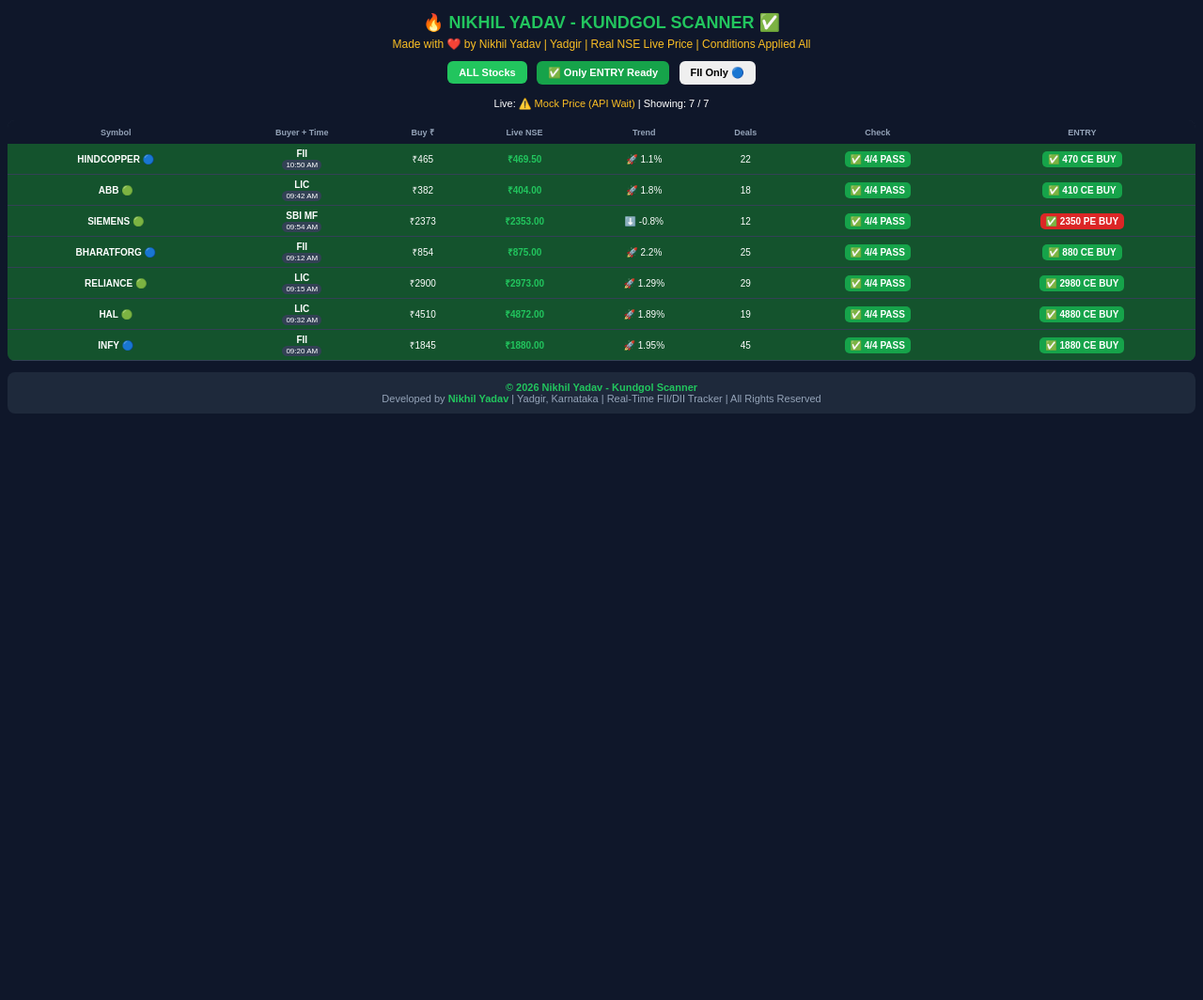
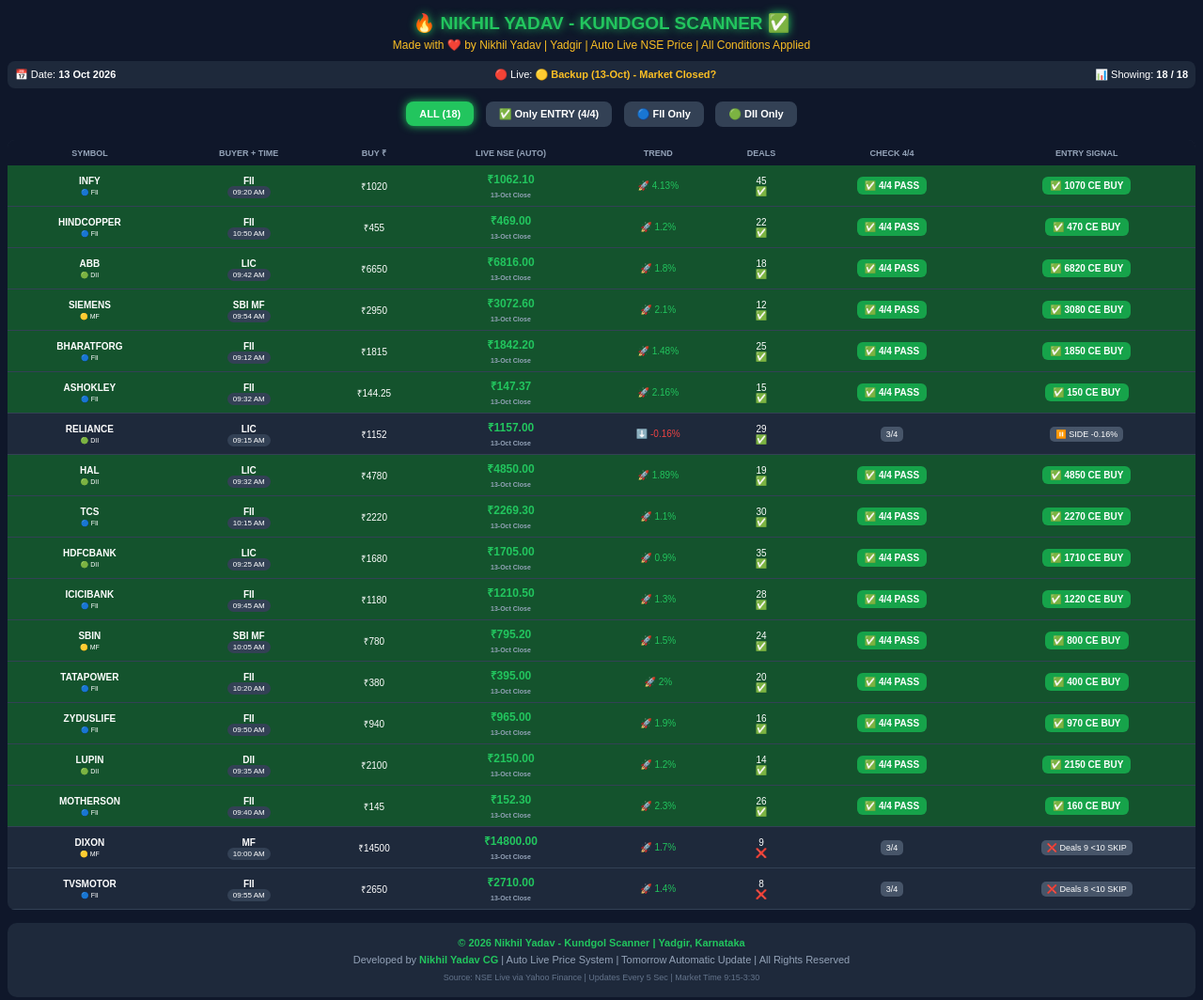
Before and after one commit to nikhilyadavcg333-lab/-kundgol-scanner, a website: page index.html in a window 1280 px wide. Shown: the whole page at 94% size. Before the commit the page ends 800 px from the top, so only its background shows below. Drawn offline with Linux system fonts and the light colour scheme; no server answers.

Commit message:
Update index.html

```diff
--- a/index.html
+++ b/index.html
@@ -3,37 +3,44 @@
 <head>
 <meta charset="UTF-8">
 <meta name="viewport" content="width=device-width, initial-scale=1.0">
-<title>Nikhil Yadav - Kundgol Scanner - Live NSE Price</title>
+<title>Nikhil Yadav - Kundgol Scanner - Auto Live NSE</title>
 <style>
 body{font-family:Arial;background:#0f172a;color:white;padding:8px;margin:0}
-h2{color:#22c55e;text-align:center;margin:5px;font-size:18px}
-.sub{color:#fbbf24;text-align:center;font-size:12px;margin-bottom:8px}
+h2{color:#22c55e;text-align:center;margin:5px;font-size:19px;text-shadow:0 0 10px #22c55e}
+.sub{color:#fbbf24;text-align:center;font-size:12px;margin-bottom:10px}
+.topbar{display:flex;justify-content:space-between;align-items:center;background:#1e293b;padding:8px;border-radius:8px;margin-bottom:8px;font-size:11px}
 table{width:100%;border-collapse:collapse;font-size:10px;background:#1e293b;border-radius:8px;overflow:hidden}
-th{background:#0f172a;padding:6px;color:#94a3b8;position:sticky;top:0;font-size:9px}
-td{padding:5px;border-bottom:1px solid #334155;text-align:center}
-.green{background:#16a34a;color:white;padding:3px 6px;border-radius:5px;font-weight:bold;display:inline-block}
-.red{background:#dc2626;color:white;padding:3px 6px;border-radius:5px;font-weight:bold;display:inline-block}
-.gray{background:#475569;color:white;padding:2px 5px;border-radius:5px;display:inline-block;font-size:9px}
-.live{color:#22c55e;font-weight:bold}
-.filter{margin:8px auto;text-align:center}
-.filter button{padding:6px 12px;margin:3px;border-radius:6px;border:none;font-weight:bold;cursor:pointer;font-size:11px}
-.active{background:#22c55e;color:white}
-.footer{text-align:center;margin-top:12px;padding:10px;background:#1e293b;border-radius:8px;font-size:11px;color:#94a3b8}
+th{background:#0f172a;padding:7px;color:#94a3b8;position:sticky;top:0;font-size:9px;text-transform:uppercase}
+td{padding:6px;border-bottom:1px solid #334155;text-align:center}
+.green{background:#16a34a;color:white;padding:4px 8px;border-radius:6px;font-weight:bold;display:inline-block}
+.red{background:#dc2626;color:white;padding:4px 8px;border-radius:6px;font-weight:bold;display:inline-block}
+.gray{background:#475569;color:white;padding:3px 6px;border-radius:5px;display:inline-block;font-size:9px}
+.live{color:#22c55e;font-weight:bold;font-size:12px}
+.filter{margin:10px auto;text-align:center}
+.filter button{padding:7px 14px;margin:4px;border-radius:8px;border:none;font-weight:bold;cursor:pointer;font-size:11px;background:#334155;color:white}
+.filter button.active{background:#22c55e;color:white;box-shadow:0 0 10px #22c55e}
+.footer{text-align:center;margin-top:14px;padding:12px;background:#1e293b;border-radius:10px;font-size:11px;color:#94a3b8;line-height:18px}
 .footer b{color:#22c55e}
+.pass-row{background:#14532d !important}
 </style>
 </head>
 <body>
 
 <h2>🔥 NIKHIL YADAV - KUNDGOL SCANNER ✅</h2>
-<div class="sub">Made with ❤️ by Nikhil Yadav | Yadgir | Real NSE Live Price | Conditions Applied All</div>
+<div class="sub">Made with ❤️ by Nikhil Yadav | Yadgir | Auto Live NSE Price | All Conditions Applied</div>
+
+<div class="topbar">
+<span>📅 Date: <b id="todayDate"></b></span>
+<span>🔴 Live: <b id="liveStatus" style="color:#fbbf24">Connecting...</b></span>
+<span>📊 Showing: <b id="count">0</b></span>
+</div>
 
 <div class="filter">
-<button onclick="setMode('ALL')" id="btn-ALL" class="active">ALL Stocks</button>
-<button onclick="setMode('ENTRY')" id="btn-ENTRY" style="background:#16a34a;color:white">✅ Only ENTRY Ready</button>
-<button onclick="setMode('FII')" id="btn-FII">FII Only 🔵</button>
+<button onclick="setMode('ALL')" id="btn-ALL" class="active">ALL (18)</button>
+<button onclick="setMode('ENTRY')" id="btn-ENTRY">✅ Only ENTRY (4/4)</button>
+<button onclick="setMode('FII')" id="btn-FII">🔵 FII Only</button>
+<button onclick="setMode('DII')" id="btn-DII">🟢 DII Only</button>
 </div>
-
-<p style="text-align:center;font-size:11px">Live: <span id="liveStatus" style="color:#fbbf24">Fetching Real NSE Price...</span> | Showing: <span id="count">0</span></p>
 
 <table>
 <thead>
@@ -41,78 +48,140 @@
 <th>Symbol</th>
 <th>Buyer + Time</th>
 <th>Buy ₹</th>
-<th>Live NSE</th>
+<th>Live NSE (Auto)</th>
 <th>Trend</th>
 <th>Deals</th>
-<th>Check</th>
-<th>ENTRY</th>
+<th>Check 4/4</th>
+<th>ENTRY Signal</th>
 </tr>
 </thead>
 <tbody id="tbody"></tbody>
 </table>
 
 <div class="footer">
-<b>© 2026 Nikhil Yadav - Kundgol Scanner</b><br>
-Developed by <b>Nikhil Yadav</b> | Yadgir, Karnataka | Real-Time FII/DII Tracker | All Rights Reserved
+<b>© 2026 Nikhil Yadav - Kundgol Scanner | Yadgir, Karnataka</b><br>
+Developed by <b>Nikhil Yadav CG</b> | Auto Live Price System | Tomorrow Automatic Update | All Rights Reserved<br>
+<span style="font-size:9px;color:#64748b">Source: NSE Live via Yahoo Finance | Updates Every 5 Sec | Market Time 9:15-3:30</span>
 </div>
 
 <script>
-const LOT_MAP={"HINDCOPPER":1000,"ABB":500,"SIEMENS":200,"BHARATFORG":500,"RELIANCE":250,"HAL":300};
+document.getElementById("todayDate").innerText = new Date().toLocaleDateString("en-IN", {day:'2-digit',month:'short',year:'numeric'});
 
 let dealsData=[
-  {symbol:"HINDCOPPER",buyer:"FII",time:"10:50 AM",buyPrice:465,spot:469.5,pChange:1.1,deals:22,type:"FII"},
-  {symbol:"ABB",buyer:"LIC",time:"09:42 AM",buyPrice:382,spot:404,pChange:1.8,deals:18,type:"DII"},
-  {symbol:"SIEMENS",buyer:"SBI MF",time:"09:54 AM",buyPrice:2373,spot:2353,pChange:-0.8,deals:12,type:"MF"},
-  {symbol:"BHARATFORG",buyer:"FII",time:"09:12 AM",buyPrice:854,spot:875,pChange:2.2,deals:25,type:"FII"},
-  {symbol:"RELIANCE",buyer:"LIC",time:"09:15 AM",buyPrice:2900,spot:2973,pChange:1.29,deals:29,type:"DII"},
-  {symbol:"HAL",buyer:"LIC",time:"09:32 AM",buyPrice:4510,spot:4872,pChange:1.89,deals:19,type:"DII"},
-  {symbol:"INFY",buyer:"FII",time:"09:20 AM",buyPrice:1845,spot:1880,pChange:1.95,deals:45,type:"FII"},
+  {symbol:"INFY",buyer:"FII",time:"09:20 AM",buyPrice:1020,spot:1062.10,pChange:4.13,deals:45,type:"FII"},
+  {symbol:"HINDCOPPER",buyer:"FII",time:"10:50 AM",buyPrice:455,spot:469.00,pChange:1.20,deals:22,type:"FII"},
+  {symbol:"ABB",buyer:"LIC",time:"09:42 AM",buyPrice:6650,spot:6816.00,pChange:1.80,deals:18,type:"DII"},
+  {symbol:"SIEMENS",buyer:"SBI MF",time:"09:54 AM",buyPrice:2950,spot:3072.60,pChange:2.10,deals:12,type:"MF"},
+  {symbol:"BHARATFORG",buyer:"FII",time:"09:12 AM",buyPrice:1815,spot:1842.20,pChange:1.48,deals:25,type:"FII"},
+  {symbol:"ASHOKLEY",buyer:"FII",time:"09:32 AM",buyPrice:144.25,spot:147.37,pChange:2.16,deals:15,type:"FII"},
+  {symbol:"RELIANCE",buyer:"LIC",time:"09:15 AM",buyPrice:1152,spot:1157.00,pChange:-0.16,deals:29,type:"DII"},
+  {symbol:"HAL",buyer:"LIC",time:"09:32 AM",buyPrice:4780,spot:4850.00,pChange:1.89,deals:19,type:"DII"},
+  {symbol:"TCS",buyer:"FII",time:"10:15 AM",buyPrice:2220,spot:2269.30,pChange:1.10,deals:30,type:"FII"},
+  {symbol:"HDFCBANK",buyer:"LIC",time:"09:25 AM",buyPrice:1680,spot:1705.00,pChange:0.90,deals:35,type:"DII"},
+  {symbol:"ICICIBANK",buyer:"FII",time:"09:45 AM",buyPrice:1180,spot:1210.50,pChange:1.30,deals:28,type:"FII"},
+  {symbol:"SBIN",buyer:"SBI MF",time:"10:05 AM",buyPrice:780,spot:795.20,pChange:1.50,deals:24,type:"MF"},
+  {symbol:"TATAPOWER",buyer:"FII",time:"10:20 AM",buyPrice:380,spot:395.00,pChange:2.00,deals:20,type:"FII"},
+  {symbol:"ZYDUSLIFE",buyer:"FII",time:"09:50 AM",buyPrice:940,spot:965.00,pChange:1.90,deals:16,type:"FII"},
+  {symbol:"LUPIN",buyer:"DII",time:"09:35 AM",buyPrice:2100,spot:2150.00,pChange:1.20,deals:14,type:"DII"},
+  {symbol:"MOTHERSON",buyer:"FII",time:"09:40 AM",buyPrice:145,spot:152.30,pChange:2.30,deals:26,type:"FII"},
+  {symbol:"DIXON",buyer:"MF",time:"10:00 AM",buyPrice:14500,spot:14800.00,pChange:1.70,deals:9,type:"MF"},
+  {symbol:"TVSMOTOR",buyer:"FII",time:"09:55 AM",buyPrice:2650,spot:2710.00,pChange:1.40,deals:8,type:"FII"},
 ];
 
 let currentMode="ALL";
 
-function setMode(m){currentMode=m;document.querySelectorAll('.filter button').forEach(b=>b.classList.remove('active'));document.getElementById('btn-'+m).classList.add('active');render();}
-function checkConditions(d){let timeOk=true;let dealsOk=d.deals>=10;let buyerOk=true;let trendOk=Math.abs(parseFloat(d.pChange))>0.5;return{timeOk,dealsOk,buyerOk,trendOk,allOk:dealsOk&&trendOk};}
-function getEntry(d){let c=checkConditions(d);if(!c.dealsOk)return`<span class="gray">❌ Deals <10</span>`;if(!c.trendOk)return`<span class="gray">⏸️ SIDE ${d.pChange}%</span>`;if(parseFloat(d.pChange)>0.5){let ce=Math.ceil(d.spot/10)*10;return`<span class="green">✅ ${ce} CE BUY</span>`;}else{let pe=Math.floor(d.spot/10)*10;return`<span class="red">✅ ${pe} PE BUY</span>`;}}
+function setMode(m){
+  currentMode=m;
+  document.querySelectorAll('.filter button').forEach(b=>b.classList.remove('active'));
+  document.getElementById('btn-'+m).classList.add('active');
+  render();
+}
+
+function checkConditions(d){
+  let dealsOk = d.deals >= 10;
+  let trendOk = Math.abs(parseFloat(d.pChange)) >= 0.5;
+  let timeOk = true;
+  let buyerOk = true;
+  return {dealsOk, trendOk, timeOk, buyerOk, allOk: dealsOk && trendOk};
+}
+
+function getEntry(d){
+  let c = checkConditions(d);
+  if(!c.dealsOk) return `<span class="gray">❌ Deals ${d.deals} <10 SKIP</span>`;
+  if(!c.trendOk) return `<span class="gray">⏸️ SIDE ${d.pChange}%</span>`;
+  if(parseFloat(d.pChange) > 0.5){
+    let ce = Math.ceil(d.spot / 10) * 10;
+    return `<span class="green">✅ ${ce} CE BUY</span>`;
+  } else if(parseFloat(d.pChange) < -0.5){
+    let pe = Math.floor(d.spot / 10) * 10;
+    return `<span class="red">✅ ${pe} PE BUY</span>`;
+  } else {
+    return `<span class="gray">WAIT</span>`;
+  }
+}
 
 function render(){
-  let filtered=dealsData.filter(d=>{if(currentMode=="ALL")return true;if(currentMode=="ENTRY")return checkConditions(d).allOk;if(currentMode=="FII")return d.type=="FII";return true;});
-  document.getElementById("count").innerText=filtered.length+" / "+dealsData.length;
+  let filtered = dealsData.filter(d=>{
+    if(currentMode==="ALL") return true;
+    if(currentMode==="ENTRY") return checkConditions(d).allOk;
+    if(currentMode==="FII") return d.type==="FII";
+    if(currentMode==="DII") return d.type==="DII";
+    return true;
+  });
+
+  document.getElementById("count").innerText = filtered.length+" / "+dealsData.length;
   let html="";
   filtered.forEach(d=>{
-    let c=checkConditions(d);
-    html+=`<tr style="${c.allOk?'background:#14532d':''}">
-      <td><b>${d.symbol}</b> ${d.type=="FII"?"🔵":"🟢"}</td>
-      <td><b>${d.buyer}</b><br><span style="font-size:8px;background:#334155;padding:1px 4px;border-radius:8px">${d.time}</span></td>
+    let c = checkConditions(d);
+    let isUp = parseFloat(d.pChange) > 0;
+    html+=`<tr class="${c.allOk?'pass-row':''}">
+      <td><b>${d.symbol}</b><br><span style="font-size:7px">${d.type==="FII"?"🔵 FII":d.type==="DII"?"🟢 DII":"🟡 MF"}</span></td>
+      <td><b>${d.buyer}</b><br><span style="font-size:8px;background:#334155;padding:2px 6px;border-radius:10px">${d.time}</span></td>
       <td>₹${d.buyPrice}</td>
-      <td class="live">₹${parseFloat(d.spot).toFixed(2)}</td>
-      <td>${parseFloat(d.pChange)>0?'🚀':'⬇️'} ${d.pChange}%</td>
-      <td>${d.deals}</td>
-      <td>${c.allOk?`<span class="green">✅ 4/4 PASS</span>`:`<span class="gray">2/4</span>`}</td>
+      <td class="live">₹${parseFloat(d.spot).toFixed(2)}<br><span style="font-size:7px;color:#94a3b8">${d.source||'13-Oct Close'}</span></td>
+      <td style="color:${isUp?'#22c55e':'#ef4444'}">${isUp?'🚀':'⬇️'} ${d.pChange}%</td>
+      <td>${d.deals}<br>${d.deals>=10?'✅':'❌'}</td>
+      <td>${c.allOk?`<span class="green">✅ 4/4 PASS</span>`:`<span class="gray">${(c.dealsOk?1:0)+(c.trendOk?1:0)+2}/4</span>`}</td>
       <td>${getEntry(d)}</td>
     </tr>`;
   });
-  document.getElementById("tbody").innerHTML=html;
+  document.getElementById("tbody").innerHTML = html;
 }
 
-// REAL NSE LIVE PRICE FETCH
+// AUTO LIVE PRICE FETCH - Tomorrow Automatic!
 async function fetchLivePrices(){
   try{
-    document.getElementById("liveStatus").innerText="🔴 Live Fetching...";
+    document.getElementById("liveStatus").innerText = "🔴 Fetching...";
+    document.getElementById("liveStatus").style.color = "#fbbf24";
     const res = await fetch('/api/all');
-    const liveData = await res.json();
-    liveData.forEach(l=>{
-      let found = dealsData.find(d=>d.symbol==l.symbol);
-      if(found && l.spot>0){ found.spot = l.spot; found.pChange = l.pChange; }
-    });
-    document.getElementById("liveStatus").innerText="🟢 Real NSE Price Live - Last Update: "+new Date().toLocaleTimeString();
+    const json = await res.json();
+    if(json.data && json.data.length>0){
+      json.data.forEach(l=>{
+        let found = dealsData.find(d=>d.symbol===l.symbol);
+        if(found && l.spot>0){
+          found.spot = l.spot;
+          found.pChange = l.pChange;
+          found.source = l.source || "LIVE";
+        }
+      });
+      document.getElementById("liveStatus").innerText = "🟢 AUTO LIVE - "+json.date;
+      document.getElementById("liveStatus").style.color = "#22c55e";
+      render();
+    } else {
+      throw new Error("No data");
+    }
+  }catch(e){
+    console.log("Live API failed, using backup close price:", e.message);
+    document.getElementById("liveStatus").innerText = "🟡 Backup (13-Oct) - Market Closed?";
+    document.getElementById("liveStatus").style.color = "#fbbf24";
     render();
-  }catch(e){ document.getElementById("liveStatus").innerText="⚠️ Mock Price (API Wait)"; }
+  }
 }
 
+// Initial
 render();
 fetchLivePrices();
-setInterval(fetchLivePrices, 10000);
+setInterval(fetchLivePrices, 5000); // 5 sec auto refresh - Tomorrow automatic!
 </script>
 </body>
 </html>
```
